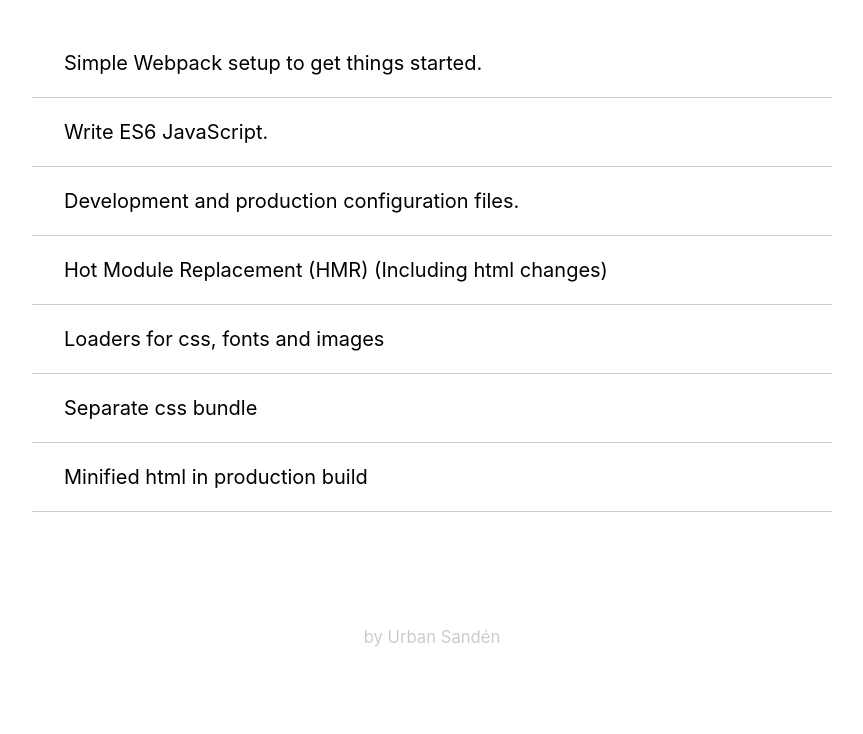
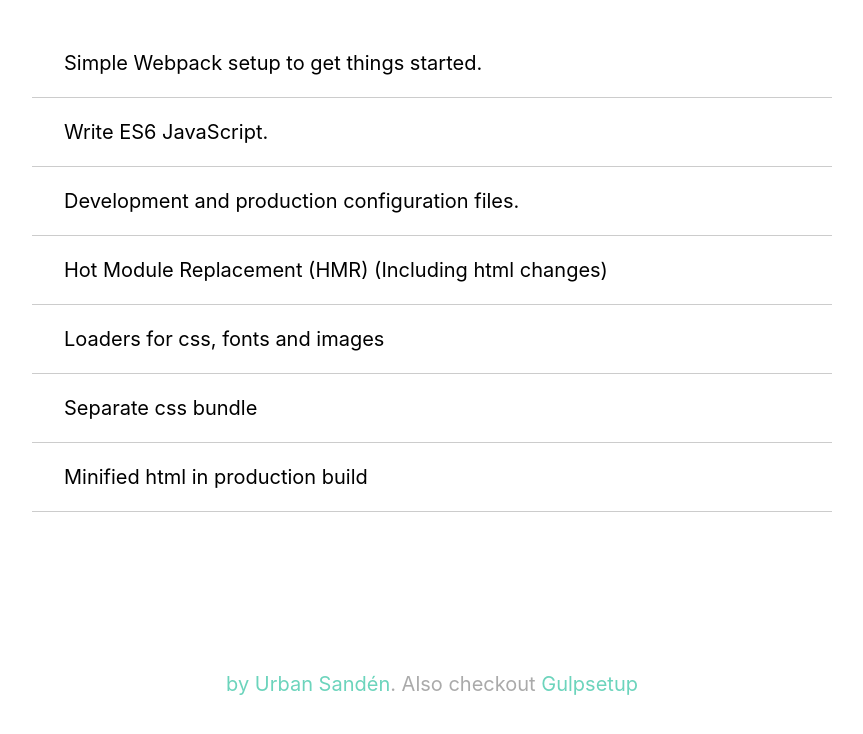
Before and after one commit to justinotero/webpack-setup, a website built with webpack: page src/index.html in a window 1280 px wide. Shown: the part 827-1561 px from the top of the page, without its empty margins (208-1071 px from the left). Before the commit the page ends 1519 px from the top, so only its background shows below. Built offline with nearby package versions, Linux system fonts and the light colour scheme.

Commit message:
Added Footer text

```diff
--- a/src/index.html
+++ b/src/index.html
@@ -42,8 +42,8 @@
 
 </main>
 
-<footer class="footer py2 center">
-    <p><small><a href="https://twitter.com/urre">by Urban Sandén</a></small></p>
+<footer class="footer center">
+    <p><a href="https://twitter.com/urre">by Urban Sandén</a>. Also checkout <a href="https://urre.github.io/gulpsetup/">Gulpsetup</a></p>
 </footer>
 
 <script>
--- a/src/styles.css
+++ b/src/styles.css
@@ -65,10 +65,23 @@
 
 .footer {
 	text-align: center;
+	padding-top: 1rem;
+	padding-bottom: 1rem;
+}
+
+@media (min-width: 600px) {
+	.footer {
+		padding-top: 3rem;
+		padding-bottom: 3rem;
+	}
+}
+
+.footer p {
+	color: #aaa;
 }
 
 .footer a {
-	color: #ccc;
+	color: #6CD4BC;
 }
 
 
```
